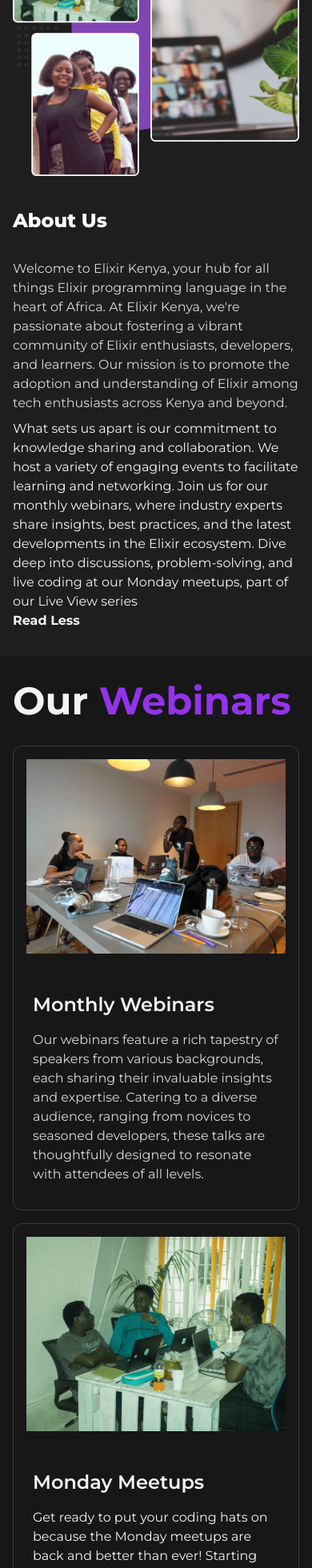
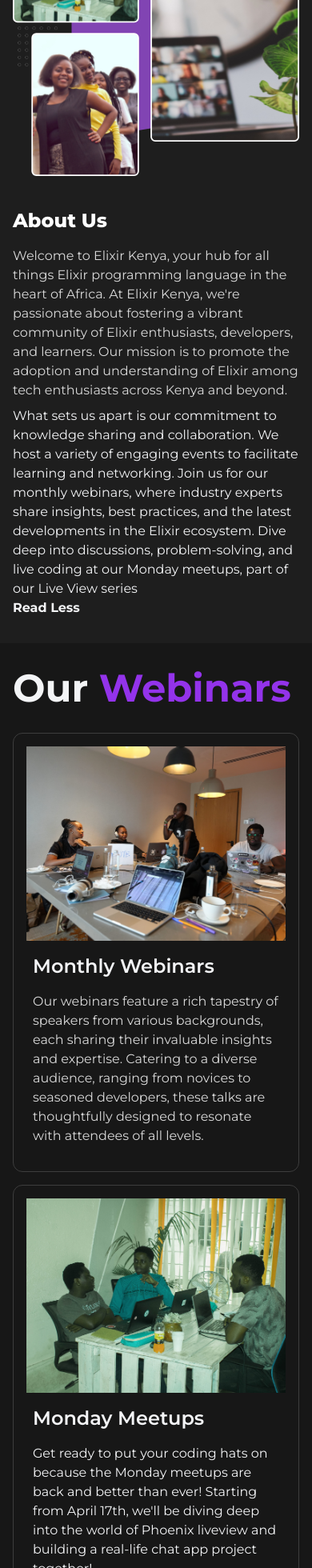
Before and after one commit to Podiihq/elixir-kenya, a React (Vite) app: page / in a window 390 px wide. Shown: the part 1083-3043 px from the top of the page at 80% size. Built offline with nearby package versions, Linux system fonts and the light colour scheme.

Commit message:
design update

```diff
--- a/src/components/Cards.tsx
+++ b/src/components/Cards.tsx
@@ -14,7 +14,7 @@
           className="w-full h-full object-cover p-4 rounded-xl"
         />
       </div>
-      <div className="px-6 lg:px-12 py-8 lg:py-20">
+      <div className="px-6 lg:px-12 pb-8 lg:py-20">
         <h3 className="text-2xl lg:text-[36px] font-semibold">
           {props.heading}
         </h3>
--- a/src/components/CardsAlternate.tsx
+++ b/src/components/CardsAlternate.tsx
@@ -7,7 +7,7 @@
 function CardsAlternate(props: CardProps) {
   return (
     <div className="flex flex-col-reverse lg:grid grid-cols-2 items-center border border-[#3d3d3d] rounded-xl text-gray-100">
-      <div className="px-6 lg:px-12 py-8 lg:py-20">
+      <div className="px-6 lg:px-12 pb-8 lg:py-20">
         <h3 className="text-2xl lg:text-[36px] font-semibold">
           {props.heading}
         </h3>
--- a/src/pages/Landing.tsx
+++ b/src/pages/Landing.tsx
@@ -148,7 +148,7 @@
                   <img src={AboutImage} alt="" />
                 </div>
                 <div id="about">
-                  <h1 className="text-2xl lg:text-[36px] font-extrabold text-white pb-8">
+                  <h1 className="text-2xl lg:text-[36px] font-extrabold text-white pb-4 lg:pb-8">
                     About Us
                   </h1>
                   <p className="mb-2 text-[#D9D9D9]">
@@ -299,9 +299,9 @@
                       boxShadow: "0px 0px 8px rgba(255,255,255)",
                     }}
                     href="https://docs.google.com/forms/d/e/1FAIpQLSfYdGiYQ5qHg4bIazOB0bSouFKvpxN5J3k6N7o1RpppmyiafA/viewform"
-                    className="lg:text-2xl py-3 px-6 border text-purple-800 bg-gray-100 font-semibold"
+                    className="lg:text-2xl py-3 px-6 text-gray-100 bg-purple-600 font-semibold"
                   >
-                    Become Speaker 🎙️
+                    Become Speaker
                   </motion.a>
                 </div>
               </div>
```
